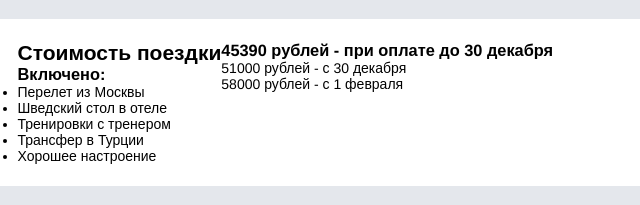
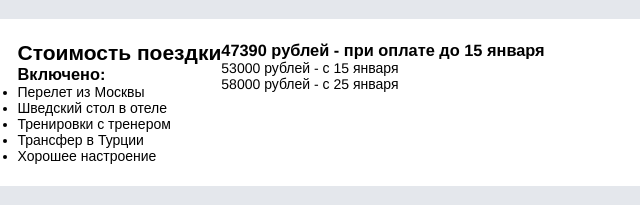
Before and after one commit to ClanMax/42run-camp, a website: page app/index.html in a window 1280 px wide. Shown: the part 952-1157 px from the top of the page, 0-640 px from the left. Drawn offline with nearby package versions, Linux system fonts and the light colour scheme; a script that the page names is missing; files whose address does not match are found by name.

Commit message:
new cost

```diff
--- a/app/index.html
+++ b/app/index.html
@@ -100,10 +100,10 @@
             </div>
             <div class="block4_content">
                <div class="block4_about">
-                <h3 class="block4_h3">45390 рублей - при оплате до 30 декабря</h3>
+                <h3 class="block4_h3">47390 рублей - при оплате до 15 января</h3>
                 <div class="block4_cost">
-                    <p class="block4_cost_p">51000 рублей - с 30 декабря</p>
-                    <p class="block4_cost_p">58000 рублей - с 1 февраля </p>
+                    <p class="block4_cost_p">53000 рублей - с 15 января</p>
+                    <p class="block4_cost_p">58000 рублей - с 25 января </p>
                 </div>
 
                </div>
@@ -124,5 +124,13 @@
        </div>
 
     </footer>
+
 </body>
+<script type="text/javascript" src="//vk.com/js/api/openapi.js?136"></script>
+
+<!-- VK Widget -->
+<div id="vk_community_messages"></div>
+<script type="text/javascript">
+VK.Widgets.CommunityMessages("vk_community_messages", 95084287, {expanded: "1",disableExpandChatSound: "1",disableButtonTooltip: "1"});
+</script>
 </html>
```
